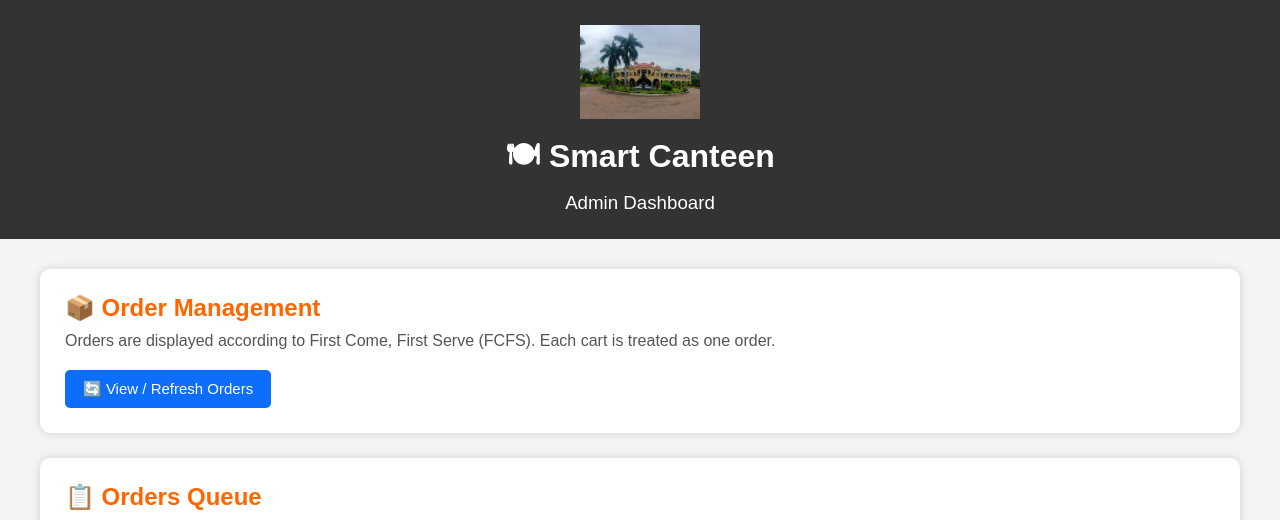
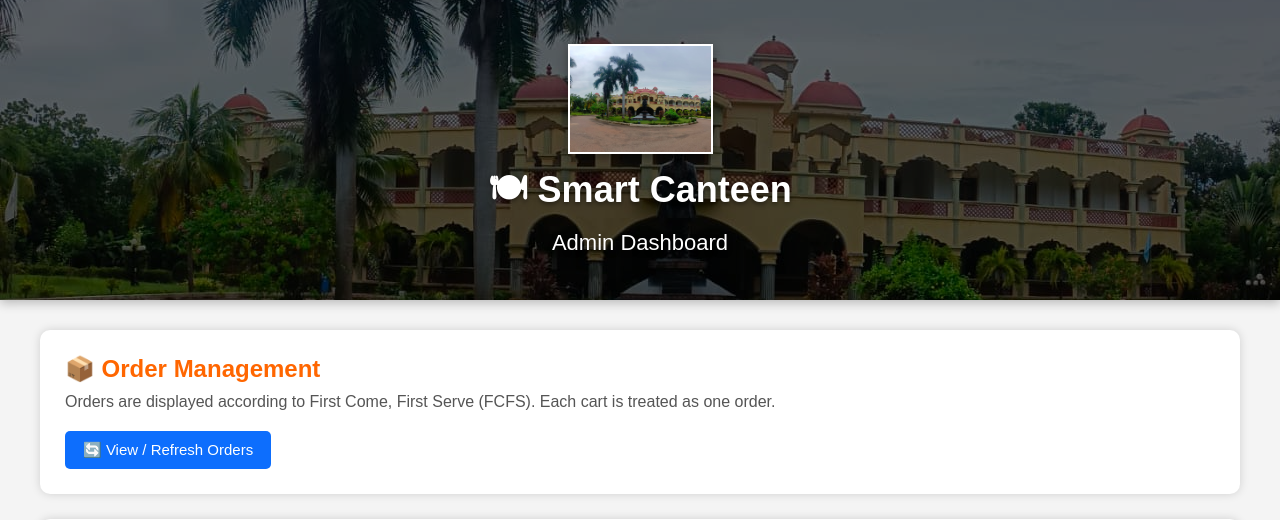
Before and after one commit to rahulveeraj7-cmd/SMART-CANTEEN, a Flask app: page /admin in a window 1280 px wide. Shown: the top 520 px of the page. Run offline with Flask 3, Linux system fonts and the light colour scheme; the visitor is signed in with stand-in values (Sample User, id 1); data that the repository does not hold is empty.

Commit message:
Update admin.html

```diff
--- a/templates/admin.html
+++ b/templates/admin.html
@@ -34,27 +34,92 @@
         ========================= */
 
         header {
-            background: #333;
+            position: relative;
+
+            min-height: 300px;
+
+            display: flex;
+            flex-direction: column;
+            justify-content: center;
+            align-items: center;
+
+            text-align: center;
+
             color: white;
-            text-align: center;
-            padding: 25px;
+
+            overflow: hidden;
+
+            background-image: url("{{ url_for(
+                'static',
+                filename='images/logo.jpeg'
+            ) }}");
+
+            background-size: cover;
+            background-position: center;
+            background-repeat: no-repeat;
+
+            box-shadow: 0 3px 10px rgba(0,0,0,0.25);
+        }
+
+
+        /* =========================
+           DARK OVERLAY
+        ========================= */
+
+        header::before {
+            content: "";
+
+            position: absolute;
+
+            inset: 0;
+
+            background: rgba(0,0,0,0.55);
+
+            z-index: 0;
+        }
+
+
+        /* Keep header content above overlay */
+
+        header > * {
+            position: relative;
+
+            z-index: 1;
         }
 
 
         .logo {
-            width: 120px;
-            height: auto;
+            width: 145px;
+            height: 110px;
+
+            object-fit: cover;
+
             margin-bottom: 10px;
+
+            border: 2px solid white;
+
+            box-shadow:
+                0 3px 10px rgba(0,0,0,0.35);
         }
 
 
         header h1 {
             margin-bottom: 5px;
+
+            font-size: 36px;
+
+            text-shadow:
+                0 2px 5px rgba(0,0,0,0.5);
         }
 
 
         header h3 {
             font-weight: normal;
+
+            font-size: 22px;
+
+            text-shadow:
+                0 2px 5px rgba(0,0,0,0.5);
         }
 
 
@@ -534,6 +599,27 @@
         ========================= */
 
         @media (max-width: 600px) {
+
+            header {
+                min-height: 250px;
+            }
+
+
+            .logo {
+                width: 110px;
+                height: 85px;
+            }
+
+
+            header h1 {
+                font-size: 28px;
+            }
+
+
+            header h3 {
+                font-size: 18px;
+            }
+
 
             .container {
                 width: 95%;
```
